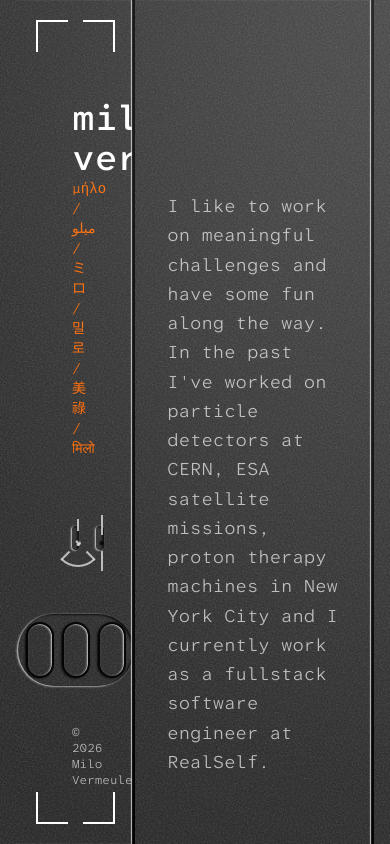
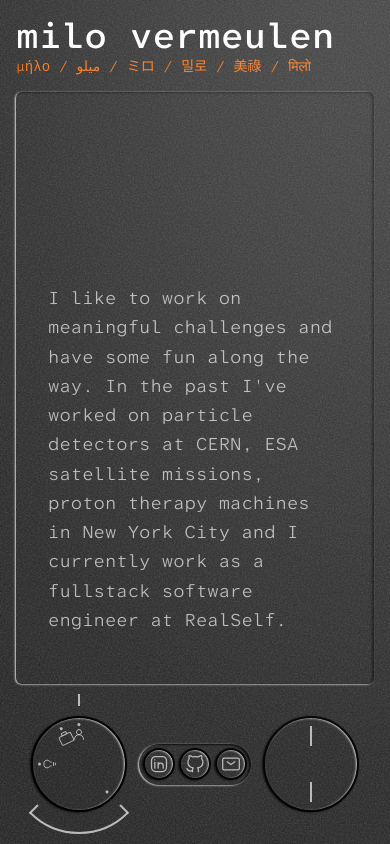
Before and after one commit to mivermeu/milovermeulen.com, a SvelteKit app: page / in a window 390 px wide. Built offline with nearby package versions, Linux system fonts and the light colour scheme.

Commit message:
First mobile version

```diff
--- a/src/lib/components/Contact.svelte
+++ b/src/lib/components/Contact.svelte
@@ -11,7 +11,7 @@
 </script>
 
 <div
-    class="flex h-fit w-fit flex-row gap-2 rounded-full p-2 shadow-indent"
+    class="flex h-fit w-fit flex-row gap-1 rounded-full p-1 shadow-indent lg:gap-2 lg:p-2"
     style="transform: rotate({rotation}deg);"
 >
     {#each socials as social (social.name)}
@@ -21,10 +21,10 @@
             aria-label="Visit {social.name}"
             style="transform: rotate(-{rotation}deg);"
         >
-            <Raised className="rounded-full p-3 xl:p-4">
+            <Raised className="rounded-full p-1 lg:p-4">
                 <Icon
                     icon_name={social.icon}
-                    class="aspect-square h-7 fill-brand-text stroke-brand-text"
+                    class="aspect-square h-5 fill-brand-text stroke-brand-text lg:h-7"
                 />
             </Raised>
         </a>
--- a/src/lib/components/elements/RaisedBorder.svelte
+++ /dev/null
@@ -1,6 +0,0 @@
-<div
-    class="pointer-events-none absolute inset-0 z-20 shadow-[inset_-4px_0_1px_rgba(255,255,255,0.8)]"
-></div>
-<div
-    class="pointer-events-none absolute inset-0 z-20 shadow-[inset_-3px_0_1px_rgba(0,0,0,1)]"
-></div>
--- a/src/routes/+page.svelte
+++ b/src/routes/+page.svelte
@@ -5,7 +5,9 @@
     import Projects from '$lib/sections/Projects.svelte';
     import Experience from '$lib/sections/Experience.svelte';
     import Aside from '$lib/sections/Aside.svelte';
-    import RaisedBorder from '$lib/components/elements/RaisedBorder.svelte';
+    import SectionDial from '$lib/components/SectionDial.svelte';
+    import ScrollDial from '$lib/components/ScrollDial.svelte';
+    import Contact from '$lib/components/Contact.svelte';
 
     import { pageState } from '$lib/state/page.svelte';
 
@@ -17,17 +19,25 @@
     });
 </script>
 
-<div class="container mx-auto flex h-screen justify-center px-4 xl:px-8">
+<div
+    class="container mx-auto flex h-screen flex-col overflow-clip px-4 lg:flex-row lg:justify-center xl:px-8"
+>
     <Noise />
-    <BracketedSection className="w-1/3 h-screen">
-        <RaisedBorder />
+
+    <!-- Mobile header -->
+    <div class="shrink-0 py-4 lg:hidden">
+        <h1 class="text-4xl font-medium text-brand-text-highlight">milo vermeulen</h1>
+        <p class="text-sm text-brand-text-accent">μήλο / ميلو / ミロ / 밀로 / 美祿 / मिलो</p>
+    </div>
+
+    <BracketedSection className="hidden w-1/3 h-full lg:block">
         <div class="h-full p-8">
             <Aside />
         </div>
     </BracketedSection>
 
     <main
-        class="z-10 h-screen max-w-prose overflow-y-auto bg-brand-bg"
+        class="z-10 min-h-0 flex-1 overflow-y-auto rounded-md bg-brand-bg shadow-indent lg:max-w-prose lg:rounded-none"
         onscroll={(e) => {
             const target = e.currentTarget;
             pageState.scrollY = target.scrollTop;
@@ -35,11 +45,21 @@
         }}
     >
         <div class="relative p-8">
-            <RaisedBorder />
             <Noise />
             <About />
             <Experience />
             <Projects />
         </div>
     </main>
+
+    <!-- Mobile footer -->
+    <footer class="flex h-40 shrink-0 items-center justify-center gap-2 bg-brand-bg py-7 lg:hidden">
+        <div class="aspect-square h-full">
+            <SectionDial />
+        </div>
+        <Contact />
+        <div class="aspect-square h-full">
+            <ScrollDial />
+        </div>
+    </footer>
 </div>
```
